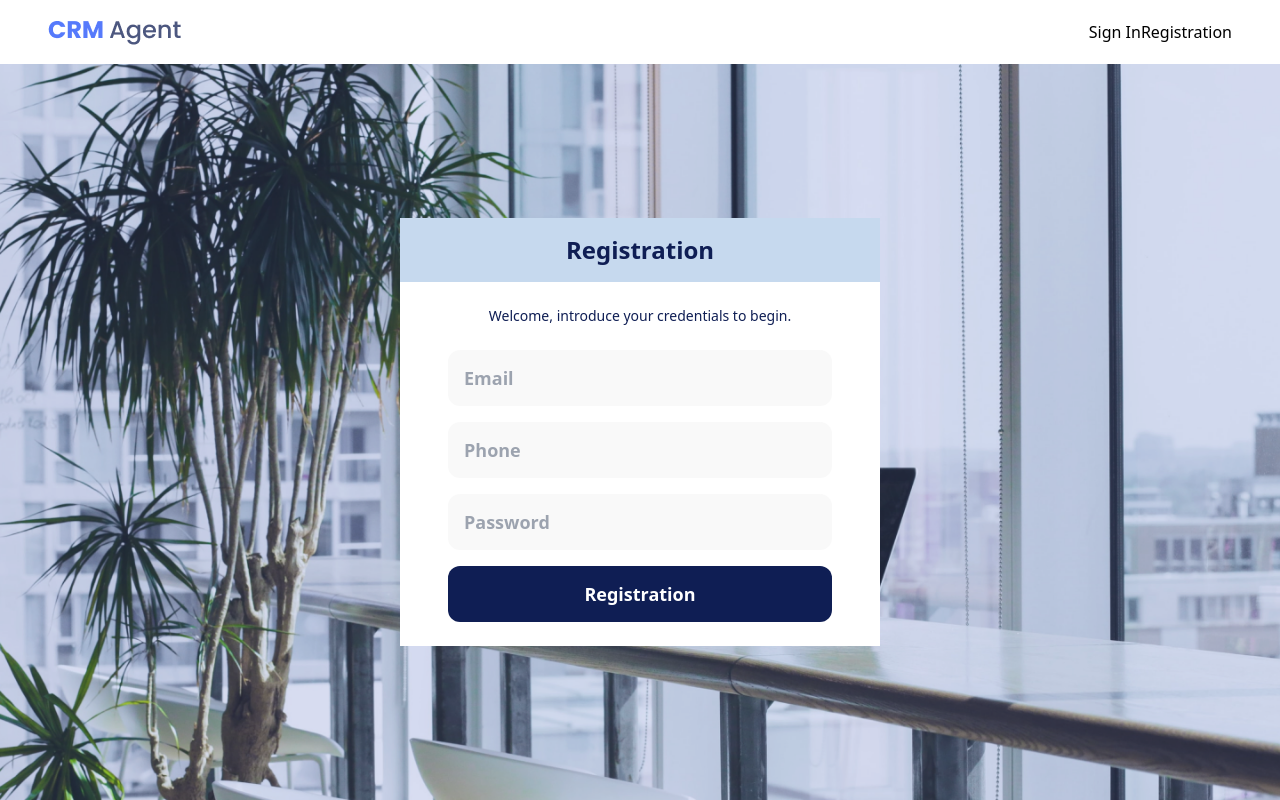
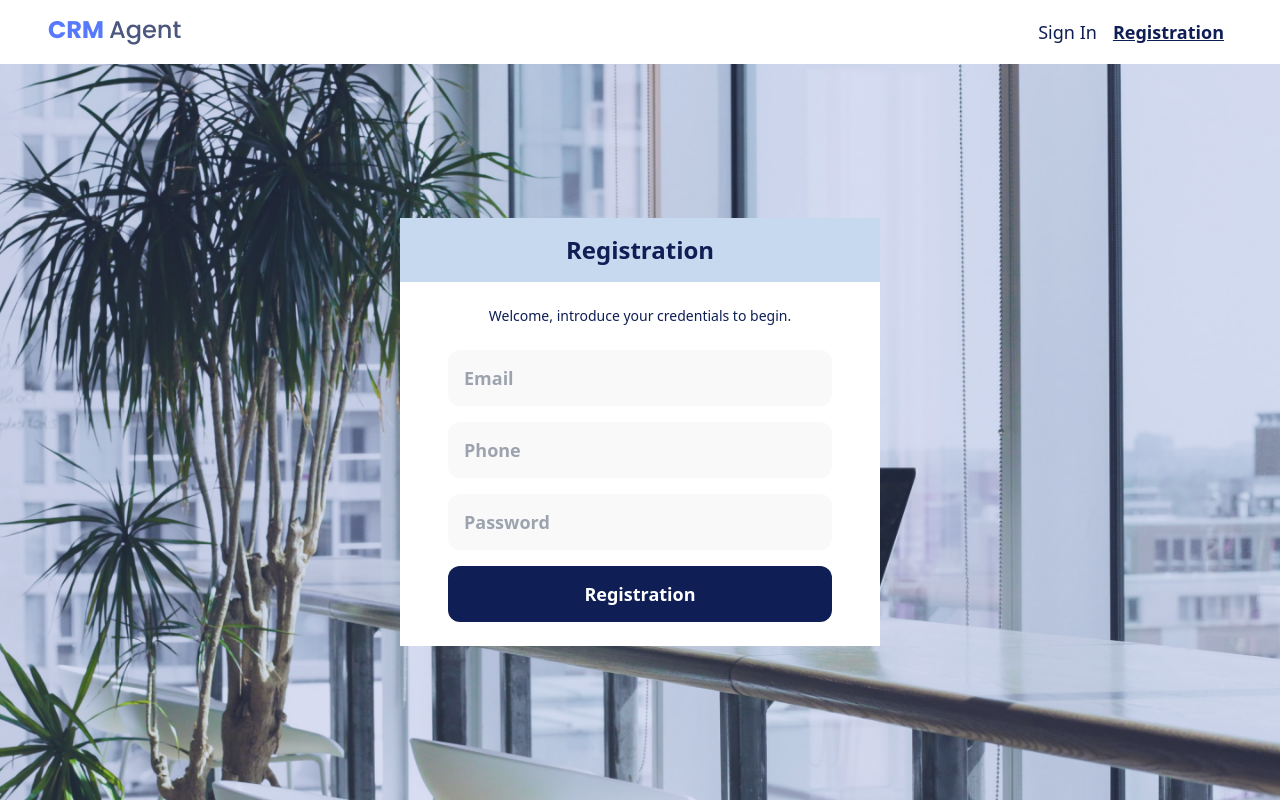
Before and after one commit to borat-afk/crm-client, a React (Vite) app: page /auth/registration in a window 1280 px wide. Built offline with nearby package versions, Linux system fonts and the light colour scheme; no server answers.

Commit message:
Auth nav bar

```diff
--- a/src/components/AuthHeader/index.tsx
+++ b/src/components/AuthHeader/index.tsx
@@ -6,10 +6,20 @@ const AuthHeader = () => {
       <div className={'bg-app-logo w-[133px] h-[25px] bg-no-repeat'}/>
 
       <nav className={'flex'}>
-        <NavLink to={'/auth/login'}>
+        <NavLink
+          className={({ isActive }) =>
+            isActive ? 'font-bold text-primary mx-2 underline text-lg' : 'font-extralight text-primary mx-2 text-lg'
+          }
+          to={'/auth/login'}
+        >
           Sign In
         </NavLink>
-        <NavLink to={'/auth/registration'}>
+        <NavLink
+          className={({ isActive }) =>
+            isActive ? 'font-bold text-primary mx-2 underline text-lg' : 'font-extralight text-primary mx-2 text-lg'
+        }
+          to={'/auth/registration'}
+        >
           Registration
         </NavLink>
       </nav>
```
